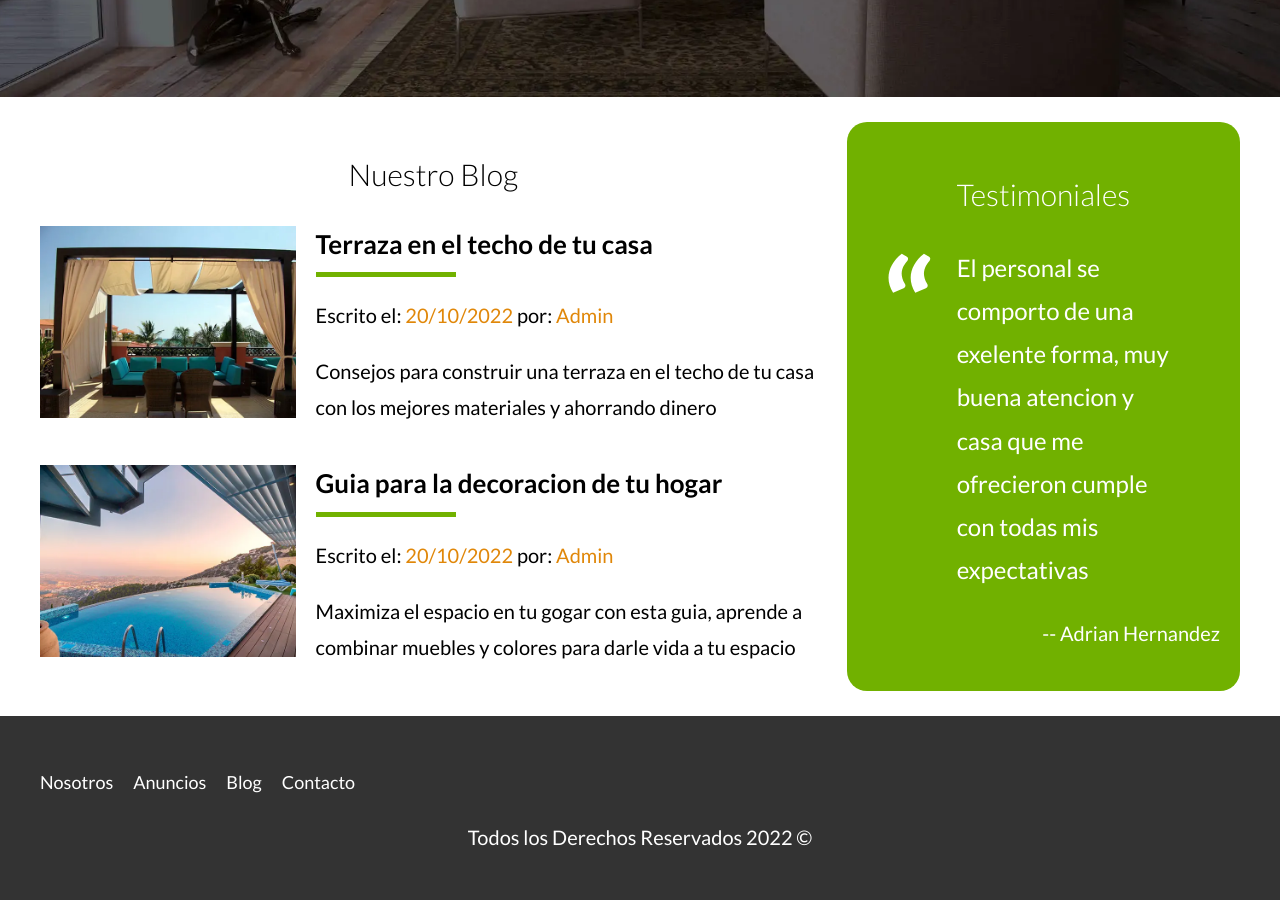
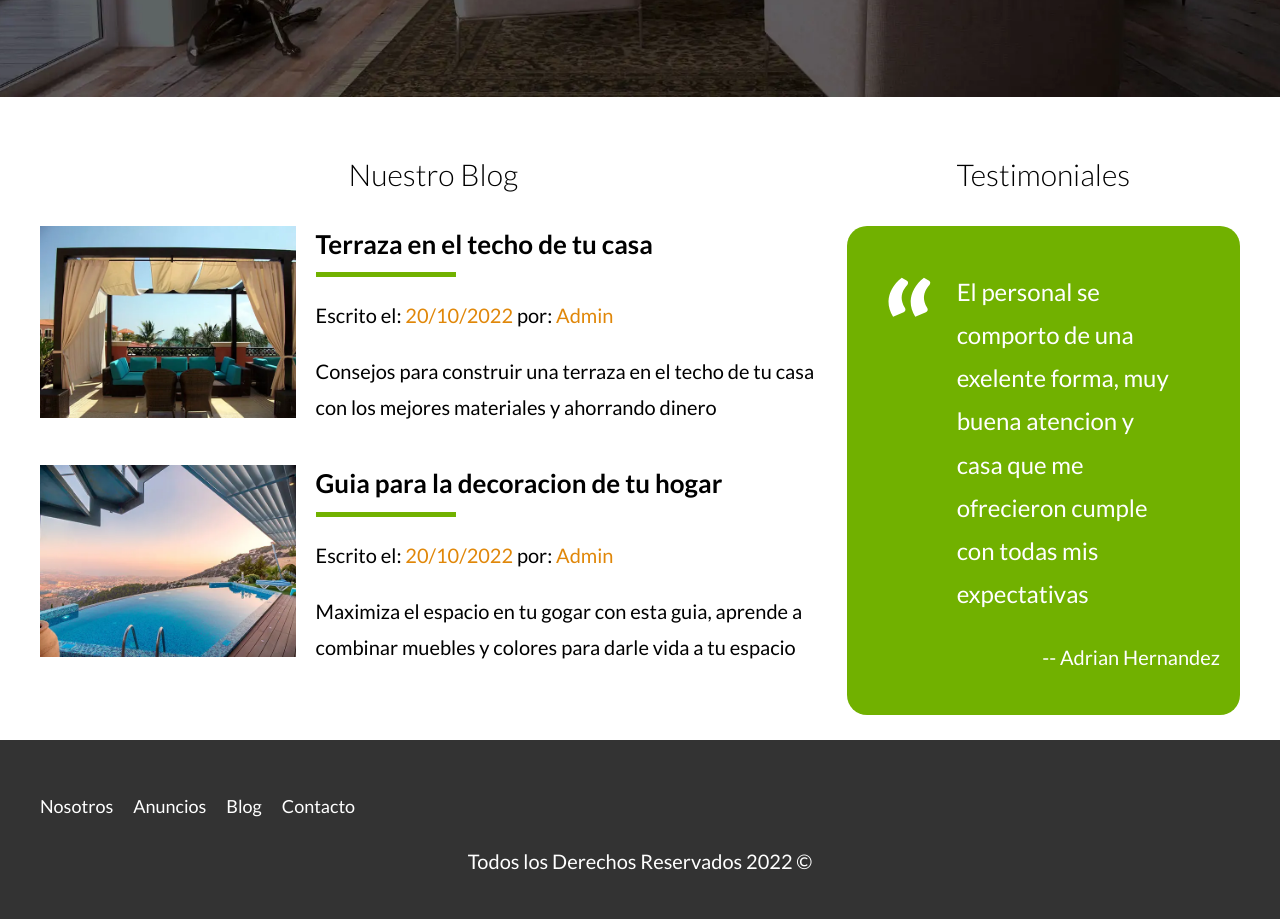
Before and after one commit to AdrianHernandezll/bienesraices_inicio, a website: page index.html in a window 1280 px wide. Shown: the part 2495-3414 px from the top of the page. Drawn offline with Linux system fonts and the light colour scheme.

Commit message:
cambio de clases

```diff
--- a/index.html
+++ b/index.html
@@ -289,9 +289,9 @@
         </article>
       </section>
 
-      <section class="testimonial">
+      <section class="testimoniales">
         <h3>Testimoniales</h3>
-        <div class="testimoniales">
+        <div class="testimonial">
           <blockquote>
             El personal se comporto de una exelente forma, muy buena atencion y
             casa que me ofrecieron cumple con todas mis expectativas
```
